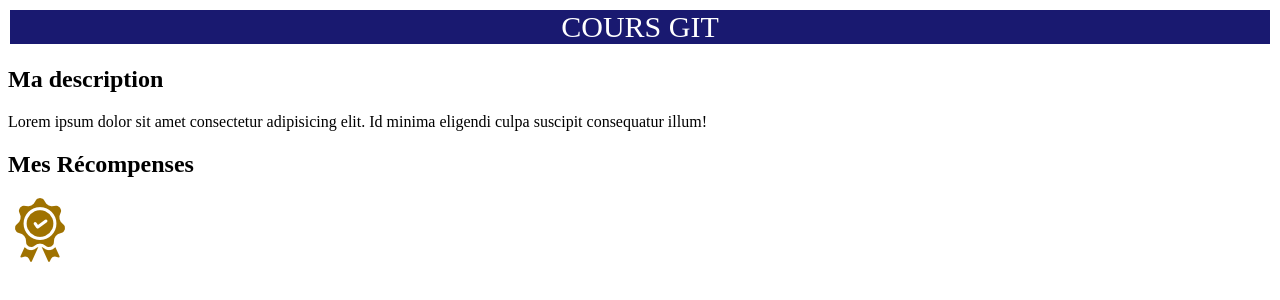
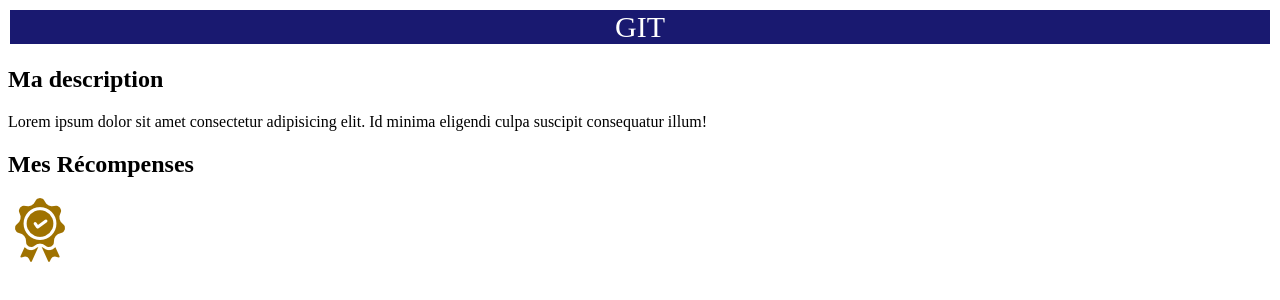
Before and after one commit to timotheegrollier/cours_git_medoc, a plain HTML site: page index.html in a window 1280 px wide. Drawn offline with Linux system fonts and the light colour scheme.

Commit message:
New Rien

```diff
--- a/index.html
+++ b/index.html
@@ -13,7 +13,7 @@
 <body>
 
     <div id="top-banner">
-        COURS GIT
+        GIT
     </div>
 
     <!-- DESCRIPTION -->
```
